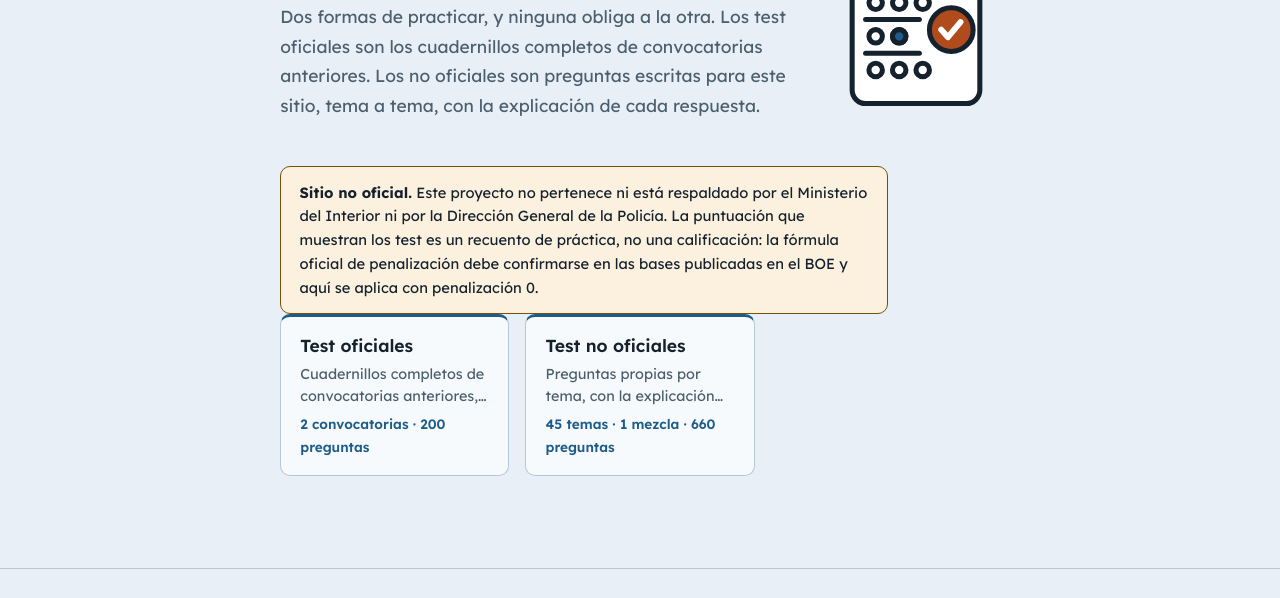
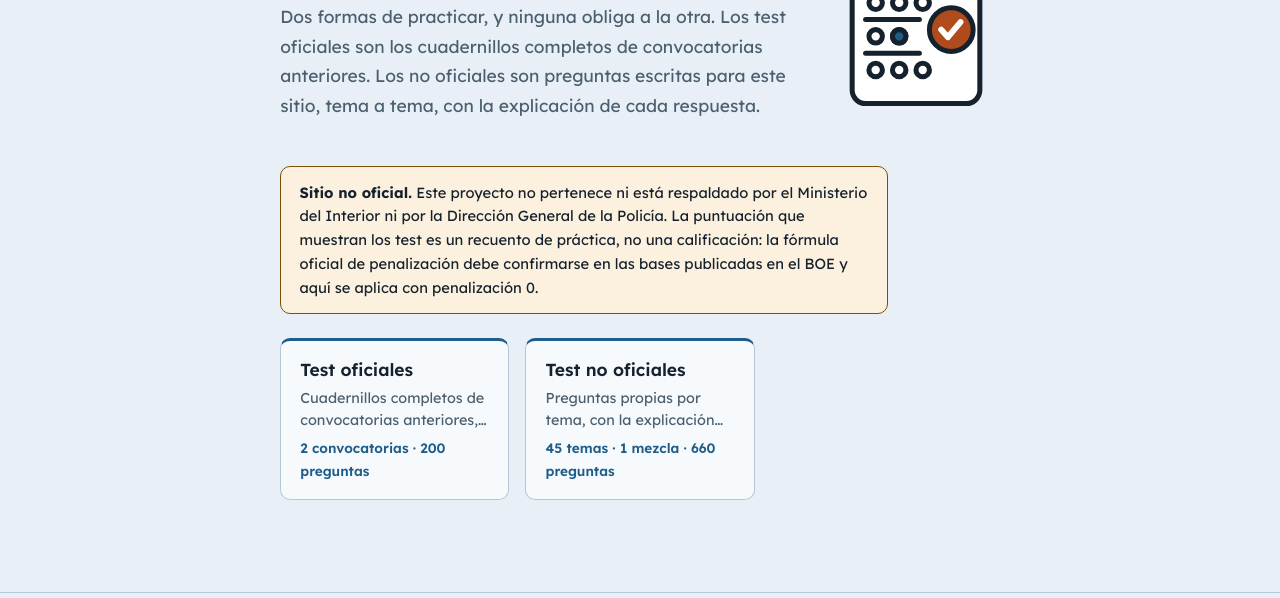
Before and after one commit to DaniAV03/oposicion-policia-nacional, a plain HTML site: page test.html in a window 1280 px wide. Shown: the part 181-779 px from the top of the page. Drawn offline with Linux system fonts and the light colour scheme.

Commit message:
style: give the test access cards room under the notice box

```diff
--- a/assets/css/style.css
+++ b/assets/css/style.css
@@ -1205,6 +1205,14 @@ details > p {
   color: var(--error);
 }
 
+/* La rejilla de accesos llega sin margen superior: en las páginas de destino va
+   pegada a la nota que la introduce. En la portada del apartado la presentan el
+   recuadro de aviso o el estado de carga, y sin este aire la primera fila de
+   tarjetas quedaba pegada al recuadro dorado. */
+.test #accesos {
+  margin-top: 1.5rem;
+}
+
 .test__nota-inicio {
   max-width: 62ch;
   margin: 0 0 1.5rem;
```
